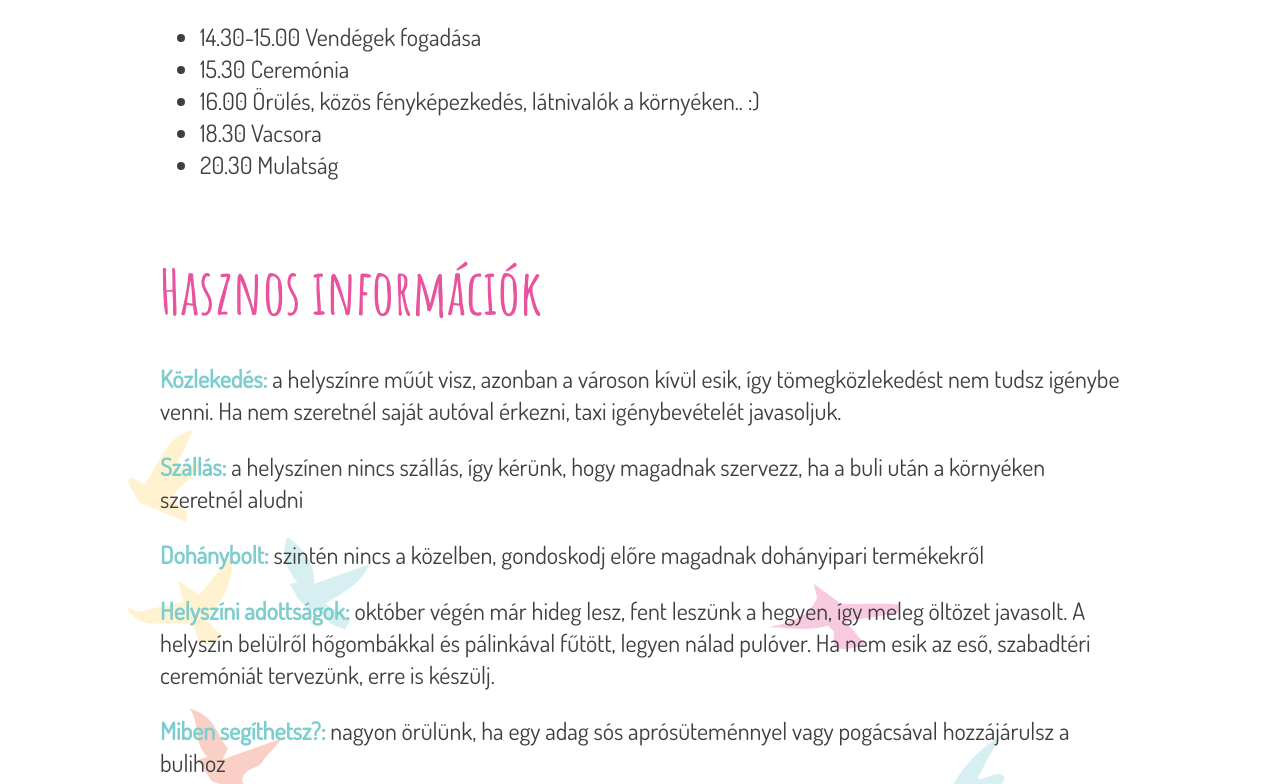
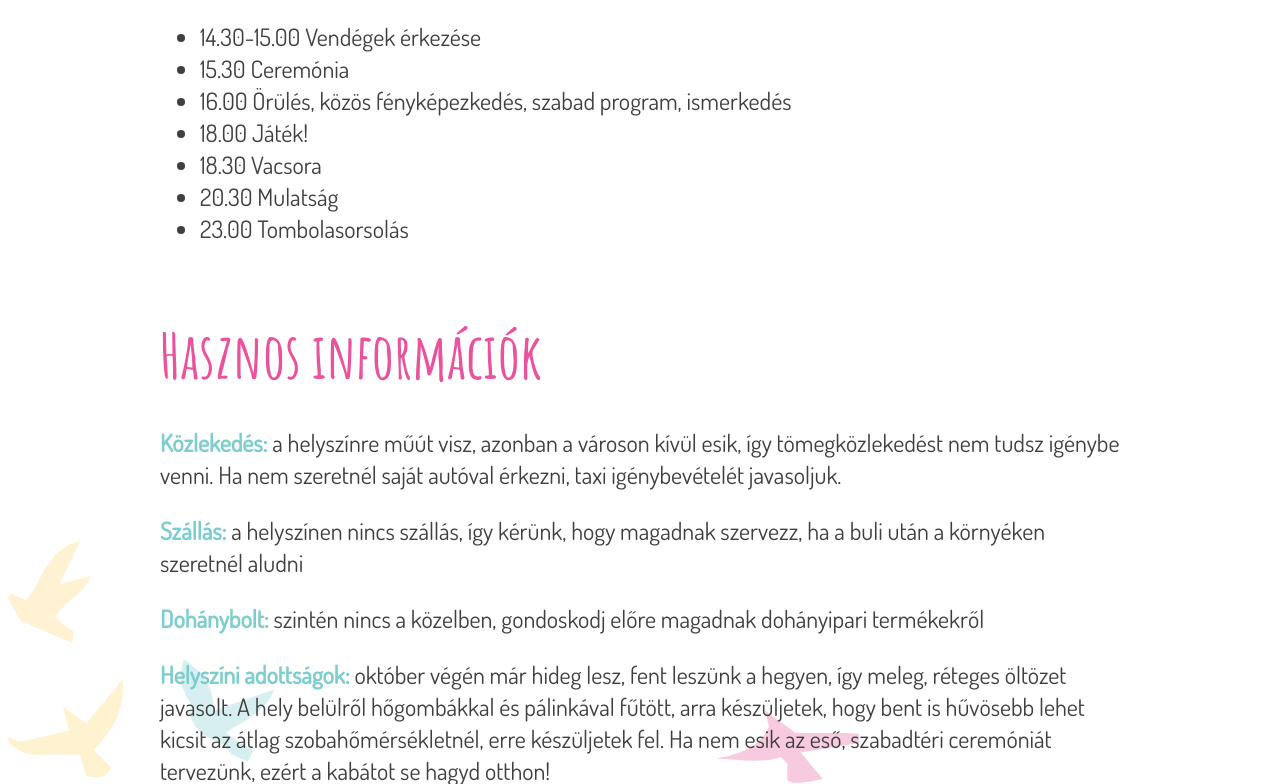
Before and after one commit to aboros/eskuvo, a plain HTML site: page index.html in a window 1280 px wide. Shown: the part 636-1420 px from the top of the page. Drawn offline with Linux system fonts and the light colour scheme.

Commit message:
Update copy.

```diff
--- a/index.html
+++ b/index.html
@@ -27,11 +27,13 @@
       <section id="s-2">
         <h2 id="menetrend" class="fader">Menetrend</h2>
         <ul>
-          <li class="fader">14.30-15.00 Vendégek fogadása</li>
+          <li class="fader">14.30-15.00 Vendégek érkezése</li>
           <li class="fader">15.30 Ceremónia</li>
-          <li class="fader">16.00 Örülés, közös fényképezkedés, látnivalók a környéken.. :)</li>
+          <li class="fader">16.00 Örülés, közös fényképezkedés, szabad program, ismerkedés</li>
+          <li class="fader">18.00 Játék!</li>
           <li class="fader">18.30 Vacsora</li>
           <li class="fader">20.30 Mulatság</li>
+          <li class="fader">23.00 Tombolasorsolás</li>
         </ul>
       </section>
 
@@ -40,14 +42,15 @@
         <p class="fader"><strong>Közlekedés:</strong> a helyszínre műút visz, azonban a városon kívül esik, így tömegközlekedést nem tudsz igénybe venni. Ha nem szeretnél saját autóval érkezni, taxi igénybevételét javasoljuk.</p>
         <p class="fader"><strong>Szállás:</strong> a helyszínen nincs szállás, így kérünk, hogy magadnak szervezz, ha a buli után a környéken szeretnél aludni</p>
         <p class="fader"><strong>Dohánybolt:</strong> szintén nincs a közelben, gondoskodj előre magadnak dohányipari termékekről</p>
-        <p class="fader"><strong>Helyszíni adottságok:</strong> október végén már hideg lesz, fent leszünk a hegyen, így meleg öltözet javasolt. A helyszín belülről hőgombákkal és pálinkával fűtött, legyen nálad pulóver. Ha nem esik az eső, szabadtéri ceremóniát tervezünk, erre is készülj.</p>
-        <p class="fader"><strong>Miben segíthetsz?:</strong> nagyon örülünk, ha egy adag sós aprósüteménnyel vagy pogácsával hozzájárulsz a bulihoz</p>
+        <p class="fader"><strong>Helyszíni adottságok:</strong> október végén már hideg lesz, fent leszünk a hegyen, így meleg, réteges öltözet javasolt. A hely belülről hőgombákkal és pálinkával fűtött, arra készüljetek, hogy bent is hűvösebb lehet kicsit az átlag szobahőmérsékletnél, erre készüljetek fel. Ha nem esik az eső, szabadtéri ceremóniát tervezünk, ezért a kabátot se hagyd otthon!</p>
+        <p class="fader"><strong>Miben segíthetsz?:</strong> Nagyon örülünk, ha egy adag sós aprósüteménnyel vagy pogácsával hozzájárulsz a bulihoz.</p>
       </section>
 
       <section id="s-4">
         <h2 class="fader">Nászajándék</h2>
         <p class="fader">Az esküvő után szeretnénk egy szuper nászútra is elmenni. Ha úgy gondoljátok, hogy jelenléteteken túl ajándékkal is kedveskednétek nekünk, úgy annak örülnénk a legjobban, ha a nászút költségeihez járulnátok hozzá.</p>
-        <p class="fader">Visszajelzés: nagy többségetek már visszajelzett az részvételével kapcsolatban. Aki esetleg még nem tette meg, vagy nem mondta biztosra, esetleg a létszámon szeretne pontosítani, tegye meg legkésőbb október 12-ig. Köszi, puti!</p>
+        <h2>Visszajelzés</h2>
+        <p class="fader">Többségetek már visszajelzett az részvételével kapcsolatban. Aki esetleg még nem tette meg, vagy nem mondta biztosra, esetleg a létszámon szeretne pontosítani, tegye ezt meg legkésőbb október 15-ig.</p>
       </section>
 
       <section id="s-5">
```
